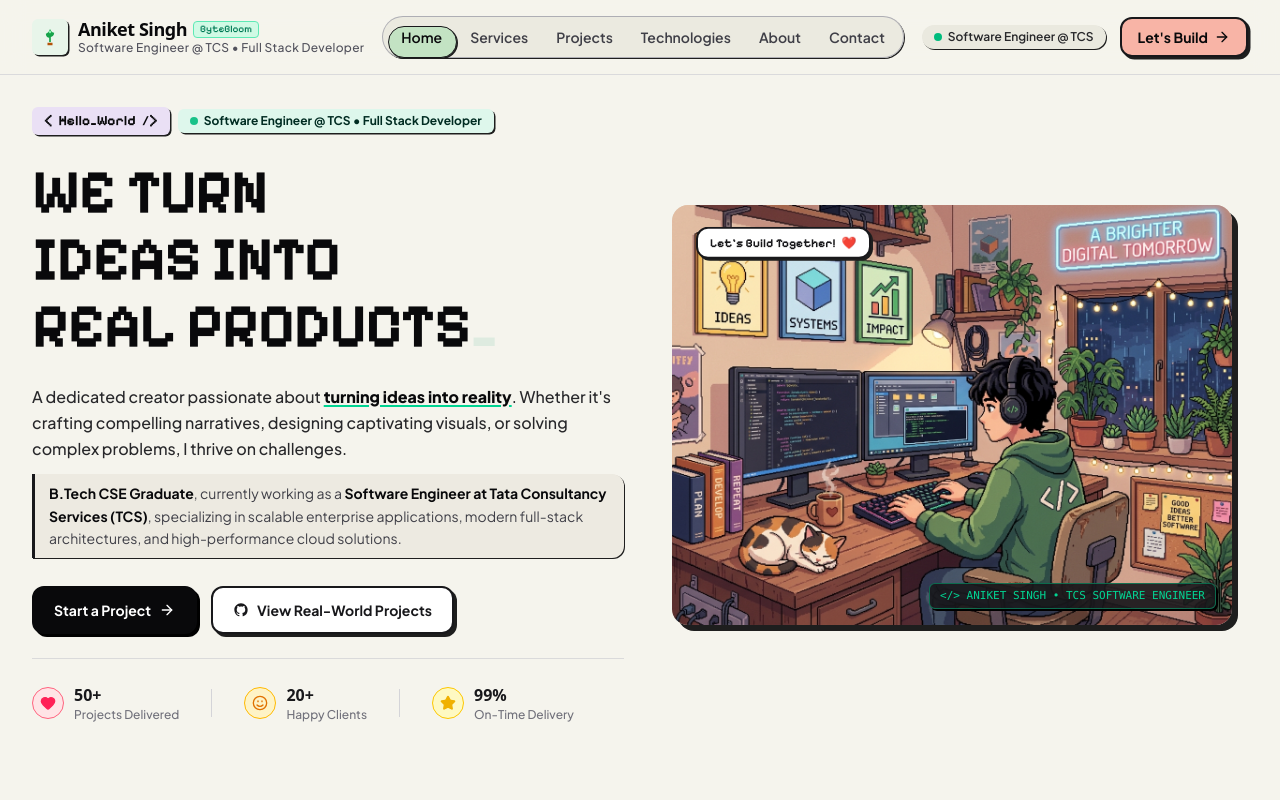
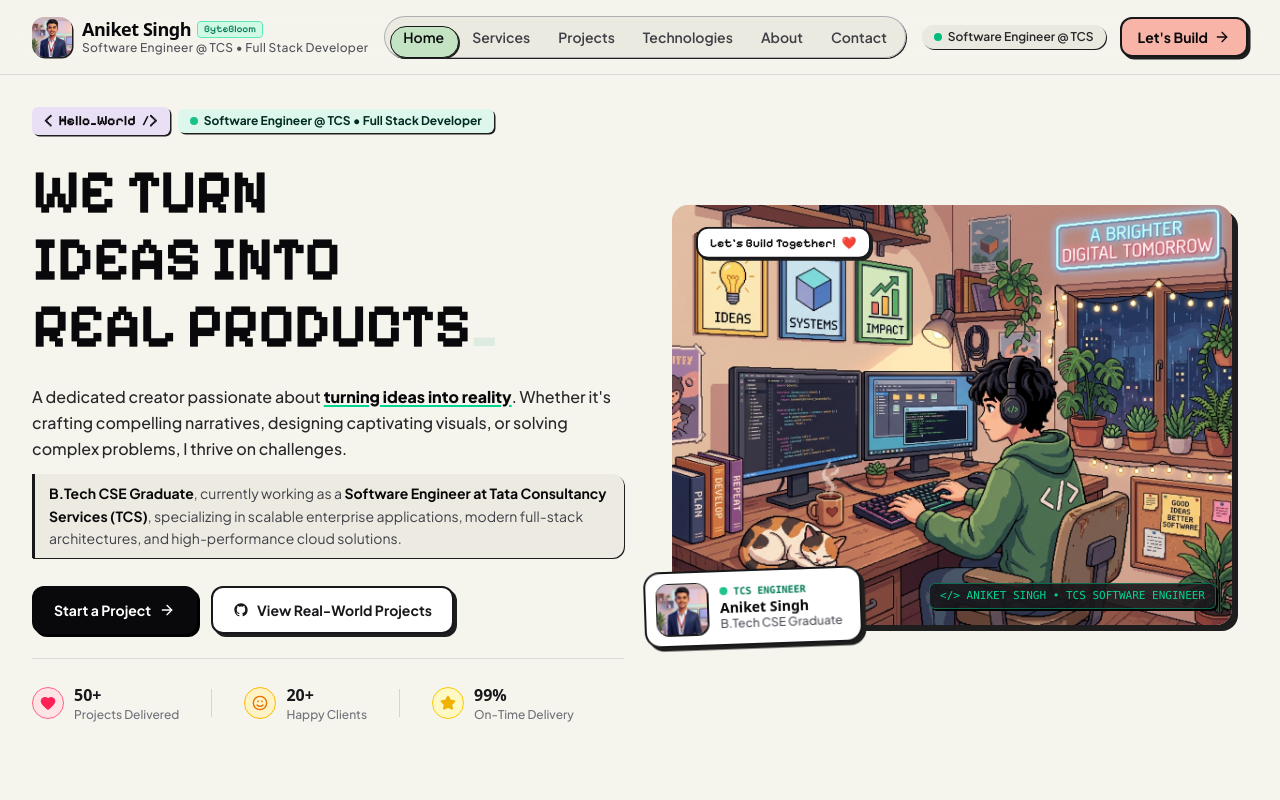
Before and after one commit to sin-07/nPortfolio, a Next.js app: page / in a window 1280 px wide. Shown: the top 800 px of the page. Built offline with nearby package versions, Linux system fonts and the light colour scheme.

Commit message:
feat: add cartoonish portrait illustration of Aniket to navbar, hero, and about section

```diff
--- a/src/components/AboutSection.tsx
+++ b/src/components/AboutSection.tsx
@@ -1,6 +1,7 @@
 "use client";
 
 import React, { useRef, useEffect } from "react";
+import Image from "next/image";
 import { GraduationCap, Code2, Sparkles, BookOpen, MapPin, Award, Terminal, Cpu, Layers } from "lucide-react";
 import gsap from "gsap";
 import { ScrollTrigger } from "gsap/ScrollTrigger";
@@ -125,7 +126,10 @@ export default function AboutSection() {
         </div>
 
         {/* Terminal Content */}
-        <div className="p-6 sm:p-8 space-y-6">
+        <div className="p-6 sm:p-8">
+          <div className="grid grid-cols-1 lg:grid-cols-12 gap-8 items-center">
+            {/* Left Col: Text & Manifesto */}
+            <div className="lg:col-span-8 space-y-6">
               <div>
                 <div className="inline-flex items-center gap-1.5 px-3 py-1 rounded-md text-xs font-mono font-bold bg-[#eae0f5] text-purple-950 border border-zinc-900 shadow-[1px_1px_0px_#1e1e1e] mb-3">
                   <Terminal className="w-3.5 h-3.5 text-purple-700" />
@@ -138,7 +142,7 @@ export default function AboutSection() {
               </div>
 
               {/* Statement Paragraphs */}
-          <div className="space-y-4 max-w-3xl">
+              <div className="space-y-4">
                 <p className="text-base sm:text-lg text-zinc-900 leading-relaxed font-medium border-l-3 border-emerald-500 pl-4 py-0.5">
                   A dedicated creator passionate about <span className="font-extrabold text-zinc-950 underline decoration-emerald-400 decoration-2 underline-offset-2">turning ideas into reality</span>. Whether it&apos;s crafting compelling narratives, designing captivating visuals, or solving complex problems, I thrive on challenges.
                 </p>
@@ -169,6 +173,44 @@ export default function AboutSection() {
                   <Sparkles className="w-3.5 h-3.5 text-purple-700" />
                   Captivating Visuals &amp; Narratives
                 </span>
+              </div>
+            </div>
+
+            {/* Right Col: Neo-Brutalist Illustrated Portrait Card */}
+            <div className="lg:col-span-4 flex justify-center">
+              <div className="relative group w-full max-w-[280px]">
+                {/* Decorative retro sticker pin */}
+                <div className="absolute -top-3 left-1/2 -translate-x-1/2 z-20 bg-[#fdece4] border-1.5 border-zinc-900 text-[10px] font-mono font-bold px-3 py-0.5 rounded shadow-[1.5px_1.5px_0px_#1e1e1e] rotate-[-2deg]">
+                  ENGINEER PROFILE
+                </div>
+
+                {/* Main Portrait Card */}
+                <div className="bg-white p-3 rounded-2xl border-2.5 border-zinc-900 shadow-[5px_5px_0px_#1e1e1e] transform rotate-1 group-hover:rotate-0 transition-transform duration-300">
+                  <div className="relative aspect-square w-full rounded-xl overflow-hidden border-1.5 border-zinc-900 bg-amber-50 shadow-[1.5px_1.5px_0px_#1e1e1e]">
+                    <Image
+                      src="/images/aniket-portrait.jpg"
+                      alt="Aniket Singh - Software Engineer @ TCS"
+                      fill
+                      sizes="(max-width: 768px) 100vw, 300px"
+                      className="object-cover"
+                    />
+                  </div>
+
+                  <div className="pt-3 text-center space-y-1">
+                    <div className="inline-flex items-center gap-1.5 bg-[#def7ec] border border-zinc-900 px-2.5 py-0.5 rounded-full text-[11px] font-bold text-emerald-950 shadow-[1px_1px_0px_#1e1e1e]">
+                      <span className="w-2 h-2 rounded-full bg-emerald-500 animate-pulse" />
+                      <span>Software Engineer @ TCS</span>
+                    </div>
+                    <h4 className="font-extrabold text-base text-zinc-950 tracking-tight font-sans">
+                      Aniket Singh
+                    </h4>
+                    <p className="text-[11px] text-zinc-600 font-medium">
+                      B.Tech CSE Graduate • Tata Consultancy Services
+                    </p>
+                  </div>
+                </div>
+              </div>
+            </div>
           </div>
         </div>
       </div>
--- a/src/components/Hero.tsx
+++ b/src/components/Hero.tsx
@@ -196,6 +196,27 @@ export default function Hero({ onOpenContact }: HeroProps) {
               &lt;/&gt; ANIKET SINGH • TCS SOFTWARE ENGINEER
             </div>
           </div>
+
+          {/* Floating Engineer Cartoon Avatar Badge */}
+          <div className="absolute -bottom-4 -left-2 sm:-bottom-5 sm:-left-3 z-20 bg-white border-2 border-zinc-900 rounded-xl sm:rounded-2xl p-2 sm:p-2.5 shadow-[3.5px_3.5px_0px_#1e1e1e] flex items-center gap-2.5 sm:gap-3 transform -rotate-2 hover:rotate-0 transition-transform">
+            <div className="relative w-11 h-11 sm:w-13 sm:h-13 rounded-lg sm:rounded-xl overflow-hidden border border-zinc-900 flex-shrink-0 bg-emerald-50 shadow-[1px_1px_0px_#1e1e1e]">
+              <Image
+                src="/images/aniket-portrait.jpg"
+                alt="Aniket Singh - Software Engineer @ TCS"
+                fill
+                sizes="60px"
+                className="object-cover"
+              />
+            </div>
+            <div className="pr-1 sm:pr-2">
+              <div className="flex items-center gap-1.5">
+                <span className="w-2 h-2 rounded-full bg-emerald-500 animate-pulse" />
+                <span className="text-[9px] sm:text-[10px] font-mono font-bold uppercase text-emerald-700">TCS Engineer</span>
+              </div>
+              <p className="text-xs sm:text-sm font-extrabold text-zinc-950 font-sans leading-tight">Aniket Singh</p>
+              <p className="text-[10px] sm:text-xs text-zinc-600 font-medium">B.Tech CSE Graduate</p>
+            </div>
+          </div>
         </div>
       </div>
     </section>
--- a/src/components/Navbar.tsx
+++ b/src/components/Navbar.tsx
@@ -2,6 +2,7 @@
 
 import React, { useState, useEffect, useRef } from "react";
 import Link from "next/link";
+import Image from "next/image";
 import { ArrowRight, Menu, X } from "lucide-react";
 import gsap from "gsap";
 
@@ -170,13 +171,14 @@ export default function Navbar({ onOpenContact, onOpenAbout }: NavbarProps) {
       <div className="max-w-7xl mx-auto flex items-center justify-between">
         {/* Brand Logo - Aniket Singh */}
         <Link href="#home" className="flex items-center gap-2.5 group">
-          <div className="relative w-9 h-9 overflow-hidden rounded-md border-1.5 border-zinc-900 bg-[#e8f5ea] flex items-center justify-center shadow-[1.5px_1.5px_0px_#1e1e1e]">
-            {/* Pixel Sprout Icon */}
-            <svg viewBox="0 0 24 24" className="w-5 h-5 fill-emerald-600">
-              <path d="M12 2C12 2 11 7 7 8C7 11 9 13 11 13V18H13V12C15 12 17 10 17 7C13 6 12 2 12 2Z" fill="#16a34a" />
-              <path d="M9 19H15V22H9V19Z" fill="#b45309" />
-              <circle cx="12" cy="6" r="1.5" fill="#86efac" />
-            </svg>
+          <div className="relative w-9 h-9 sm:w-10 sm:h-10 overflow-hidden rounded-xl border-1.5 border-zinc-900 bg-[#def7ec] flex items-center justify-center shadow-[1.5px_1.5px_0px_#1e1e1e] group-hover:scale-105 transition-transform flex-shrink-0">
+            <Image
+              src="/images/aniket-portrait.jpg"
+              alt="Aniket Singh - Software Engineer @ TCS"
+              fill
+              sizes="40px"
+              className="object-cover"
+            />
           </div>
           <div className="flex flex-col">
             <div className="flex items-center gap-1.5">
```
Also changed, not shown: public/images/aniket-portrait.jpg (added). Lines whose indentation alone changed are shown as unchanged.
